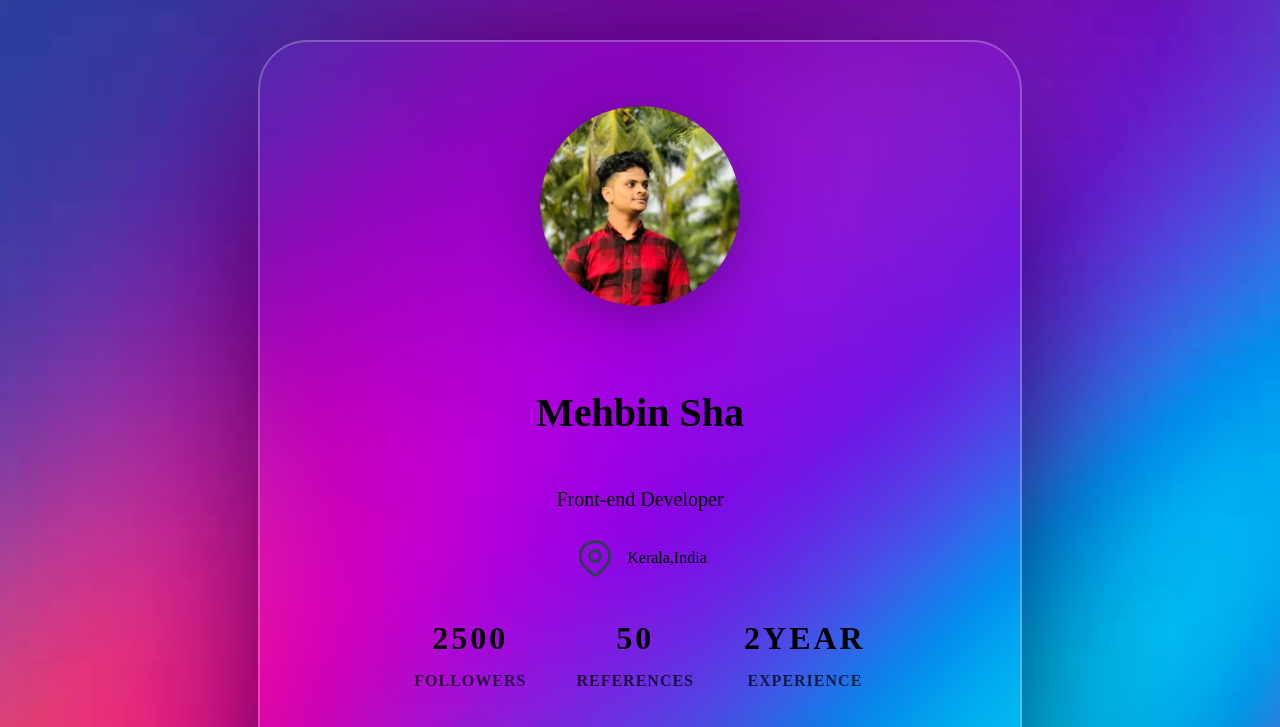
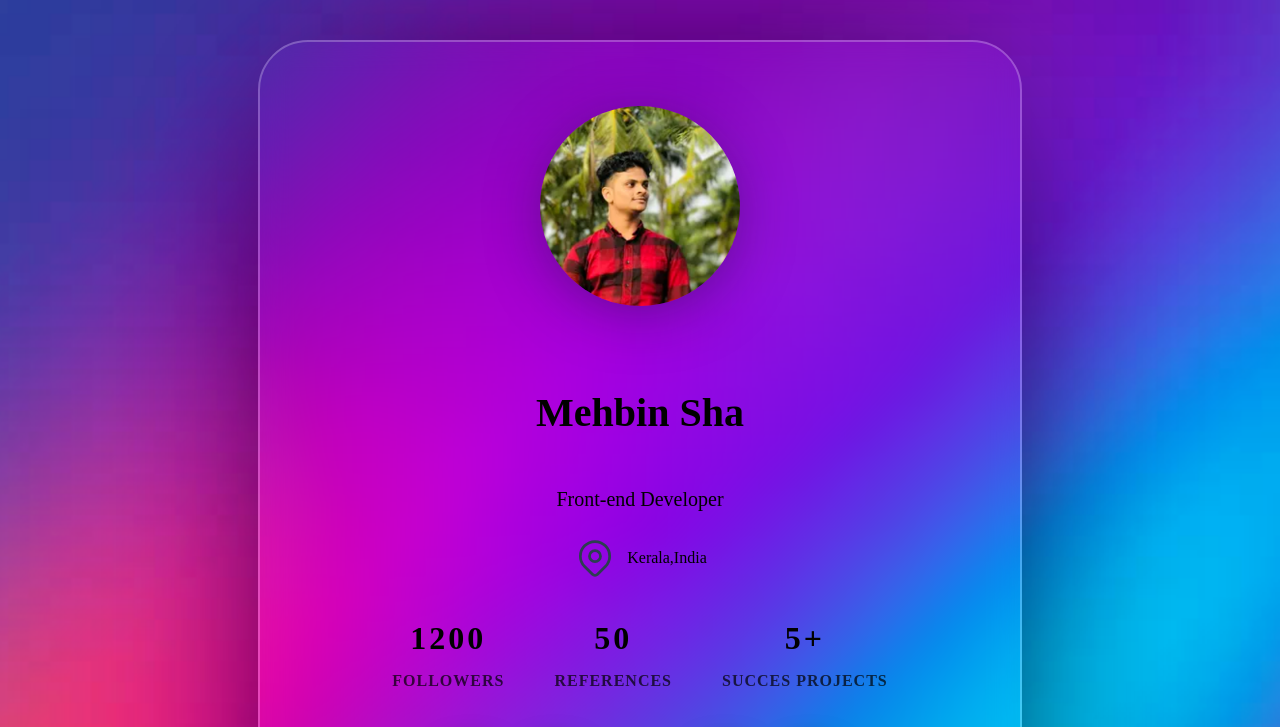
Before and after one commit to mehbinsha/Portfolio-Card, a plain HTML site: page index.html in a window 1280 px wide. Shown: the top 727 px of the page. Drawn offline with Linux system fonts and the light colour scheme.

Commit message:
Update index.html

```diff
--- a/index.html
+++ b/index.html
@@ -26,7 +26,7 @@
 </div>
 <div class="profile-card__info">
     <div>
-        <div>2500</div>
+        <div>1200</div>
         <div>followers</div>
     </div>
     <div>
@@ -34,8 +34,8 @@
     <div>references</div>
     </div>
     <div>
-    <div>2year</div>
-    <div>Experience</div>
+    <div>5+</div>
+    <div>Succes Projects</div>
 
         </div>
 
```
